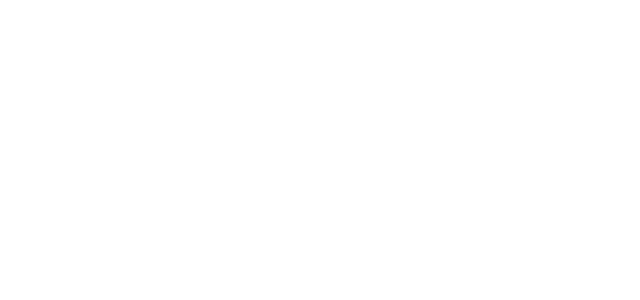
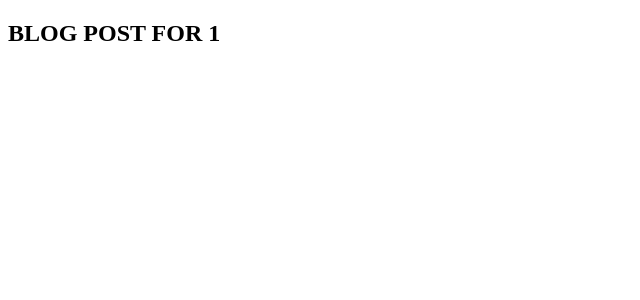
Before and after one commit to csipkesz/simple-blog, a Nuxt app: page /post/1 in a window 1280 px wide. Before the commit this address had no page. Shown: the top 300 px of the page, without its empty margins (0-640 px from the left). Built offline with nearby package versions, Linux system fonts and the light colour scheme.

Commit message:
[MOD] Post page with id param

```diff
--- /dev/null
+++ b/pages/post/[id].vue
@@ -0,0 +1,13 @@
+<template>
+    <div>
+        <h2>BLOG POST FOR {{ postId }}</h2>
+    </div>
+</template>
+
+<script setup>
+    const { id: postId } = useRoute().params;
+</script>
+
+<style scoped>
+
+</style>
--- a/pages/post/index.vue
+++ /dev/null
@@ -1,13 +0,0 @@
-<template>
-    <div>
-        <h2>BLOG</h2>
-    </div>
-</template>
-
-<script setup>
-
-</script>
-
-<style lang="scss" scoped>
-
-</style>
```
